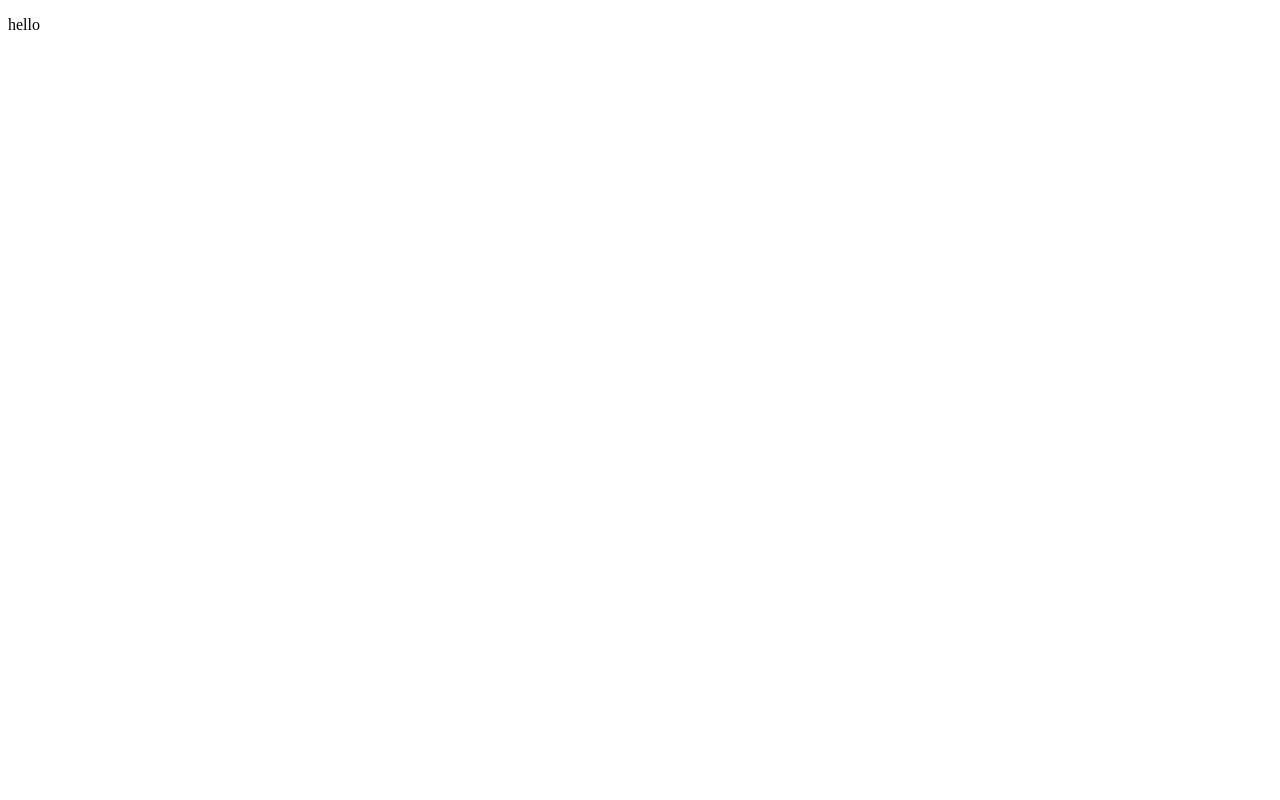
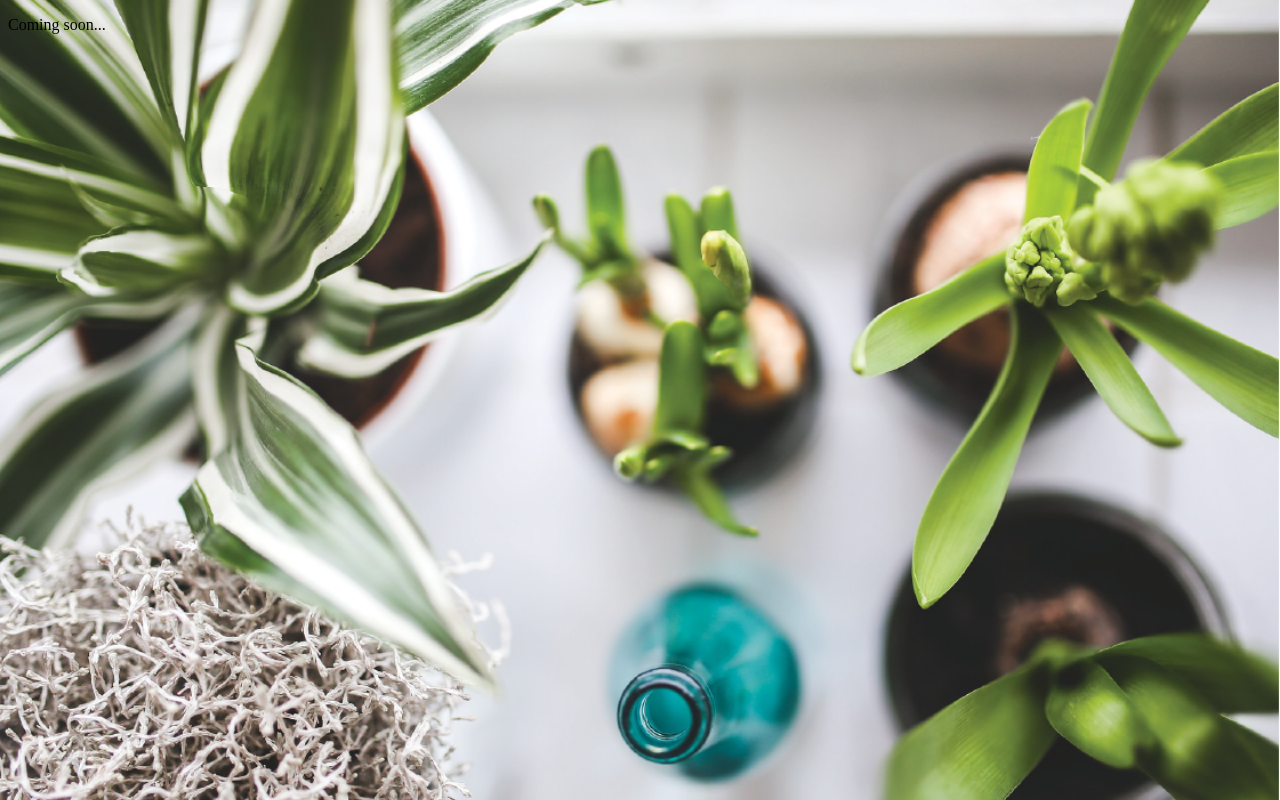
Before and after one commit to zaylalane/zaylalane.github.io, a plain HTML site: page index.html in a window 1280 px wide. Drawn offline with Linux system fonts and the light colour scheme.

Commit message:
backgroung image

```diff
--- a/index.html
+++ b/index.html
@@ -2,9 +2,10 @@
 <html>
   <head>
     <meta charset="utf-8">
-    <title>Hello</title>
+    <link rel="stylesheet" href="style.css">
+    <title>Zayla's plants</title>
   </head>
   <body>
-    <p>hello</p>
+    <p>Coming soon...</p>
   </body>
 </html>
--- a/style.css
+++ b/style.css
@@ -0,0 +1,6 @@
+html {
+  background: url("img/bg.png") no-repeat center center fixed;
+  background-size: cover;
+
+
+}
```
Also changed, not shown: img/bg.png (added).
